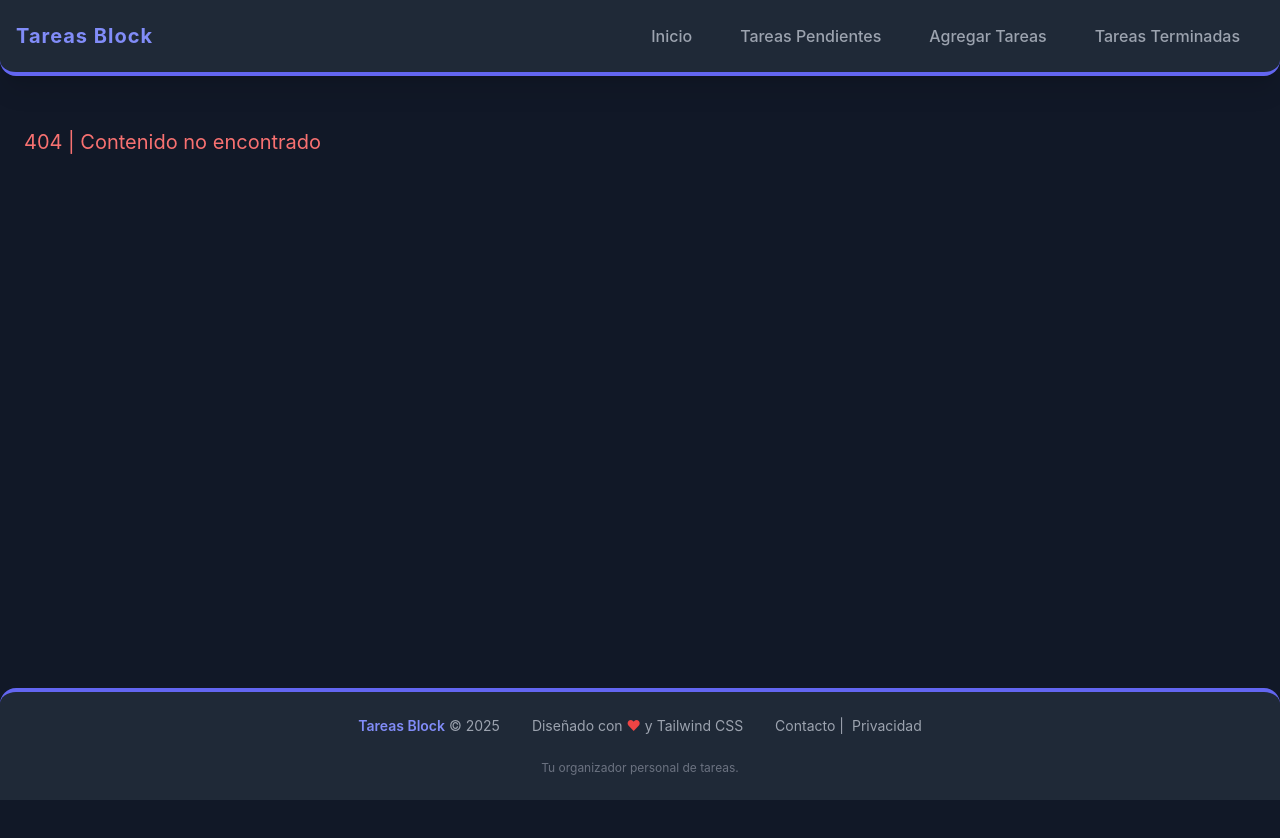
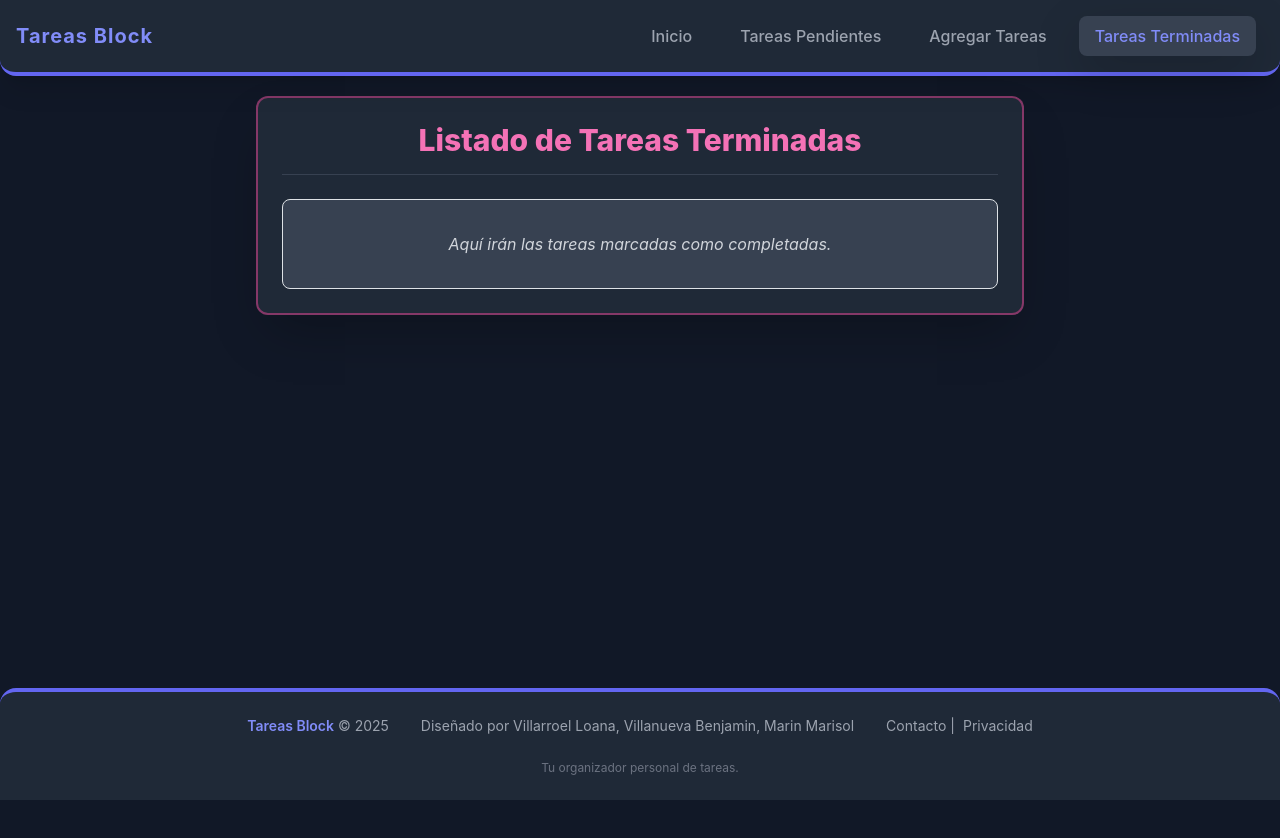
Before and after one commit to Benjaback/proyecto-final, a React (Create React App) app: page /terminado in a window 1280 px wide. Shown: the top 838 px of the page. Built offline with nearby package versions, Linux system fonts and the light colour scheme.

Commit message:
linkeado

```diff
--- a/public/index.html
+++ b/public/index.html
@@ -26,7 +26,7 @@
       work correctly both with client-side routing and a non-root public URL.
       Learn how to configure a non-root public URL by running `npm run build`.
     -->
-    <title>React App</title>
+    <title>Tareas Block</title>
   </head>
   <body>
     <noscript>You need to enable JavaScript to run this app.</noscript>
--- /dev/null
+++ b/src/components/endScreen.jsx
@@ -0,0 +1,16 @@
+import React from "react";
+
+const Terminado = () => {
+    return ( //para que se vea el contenido, puedes cambiarlo a gusto
+        <div className="max-w-3xl mx-auto p-6 bg-gray-800 rounded-xl shadow-2xl border-2 border-pink-500/50 mb-12">
+            <h2 className="text-3xl font-extrabold text-pink-400 mb-6 text-center border-b border-gray-700 pb-3">
+                Listado de Tareas Terminadas
+            </h2>
+            <div className="p-8 bg-gray-700 rounded-lg border border-gray-600 text-center">
+                <p className="text-gray-300 italic">Aquí irán las tareas marcadas como completadas.</p>
+            </div>
+        </div>
+    );
+};
+
+export default Terminado;
--- a/src/components/index.jsx
+++ b/src/components/index.jsx
@@ -3,6 +3,7 @@ import { BrowserRouter as Router, Link, Routes, Route, useLocation } from 'react
 import TareasScreens from './tareasScreens';
 import Crear from './crear';
 import Layout from './layout';
+import Terminado from './endScreen';
 
 const themeColors = {
     primary: 'text-indigo-400', // El color brillante para el logo y activo
@@ -21,7 +22,7 @@ const AppFooter = () => {
                         <span className="font-semibold text-indigo-400">Tareas Block</span> &copy; {new Date().getFullYear()}
                     </p>
                     <p>
-                        Diseñado con <span className="text-red-500">♥</span> y Tailwind CSS
+                        Diseñado por Villarroel Loana, Villanueva Benjamin, Marin Marisol
                     </p>
                     <p>
                         <a href="#contacto" className="hover:text-indigo-300 transition duration-150">Contacto</a> |
@@ -67,7 +68,7 @@ const NavMenu = ({ isAuthenticated, handleToggleSession, tareas }) => {
                     <Link to="/" className={getLinkClasses('/')}>Inicio</Link>
                     <Link to="/tareas" className={getLinkClasses('/tareas')}>Tareas Pendientes</Link>
                     <Link to="/crear" className={getLinkClasses('/crear')}>Agregar Tareas</Link>
-                    <Link to="/completadas" className={getLinkClasses('/completadas')}>Tareas Terminadas</Link>
+                    <Link to="/terminado" className={getLinkClasses('/terminado')}>Tareas Terminadas</Link>
                 </div>
                 <button
                     className="md:hidden p-2 rounded-lg text-gray-400 hover:bg-gray-700 focus:outline-none"
@@ -85,7 +86,7 @@ const NavMenu = ({ isAuthenticated, handleToggleSession, tareas }) => {
                     <Link to="/" className={getLinkClasses('/')}>Inicio</Link>
                     <Link to="/tareas" className={getLinkClasses('/tareas')}>Tareas Pendientes</Link>
                     <Link to="/crear" className={getLinkClasses('/crear')}>Agregar Tareas</Link>
-                    <Link to="/completadas" className={getLinkClasses('/completadas')}>Tareas Terminadas</Link>
+                    <Link to="/terminado" className={getLinkClasses('/terminado')}>Tareas Terminadas</Link>
                 </div>
             </div>
         </nav>
@@ -112,7 +113,7 @@ const Index = () => {
                     <Route path="/" element={<Layout />} />
                     <Route path="/tareas" element={<TareasScreens tareas={tareas} setTareas={setTareas} />} />
                     <Route path="/crear" element={<Crear tareas={tareas} setTareas={setTareas} />} />
-                    <Route path="*" element={<h2 className="text-xl text-red-400 mt-8">404 | Contenido no encontrado</h2>} />
+                    <Route path="/terminado" element={<Terminado tareas={tareas} setTareas={setTareas} />} />
                 </Routes>
             </div>
             <AppFooter />
```
